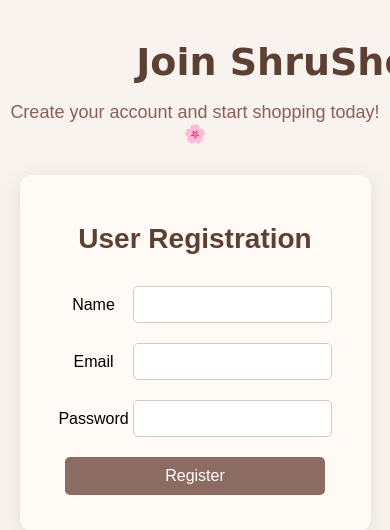
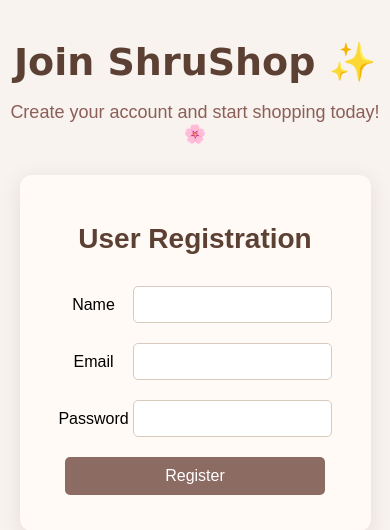
Before and after one commit to shrutidevelops/ecommerce-website, a Flask app: page /register in a window 390 px wide; the page is wider, and only the part inside the window is pictured. Shown: the top 530 px of that part. Run offline with Flask 3, Linux system fonts and the light colour scheme.

Commit message:
Made website responsive for mobile

```diff
--- a/static/style.css
+++ b/static/style.css
@@ -1584,4 +1584,11 @@ footer {
         font-size:28px;
     }
 
-}
+    /* Login typing text */
+.typing-text {
+    font-size: 28px;
+    white-space: normal;
+    width: 100%;
+    animation: none;
+}
+}
```
